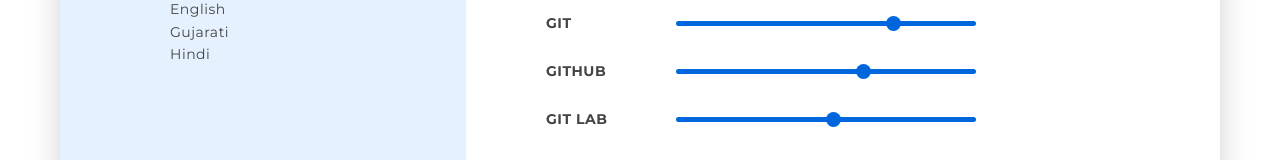
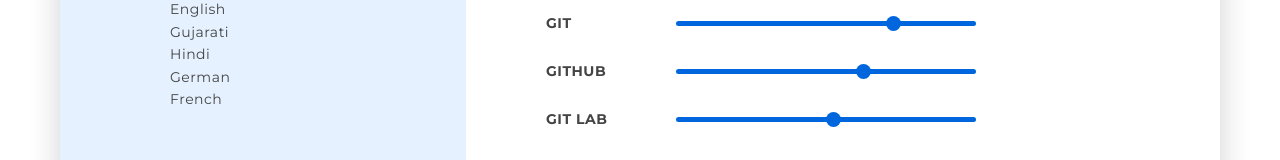
Before and after one commit to ibrijeshsoni/resume, a plain HTML site: page index.html in a window 1280 px wide. Shown: the part 1873-2033 px from the top of the page. Drawn offline with Linux system fonts and the light colour scheme.

Commit message:
finalize the stuff for language

```diff
--- a/index.html
+++ b/index.html
@@ -169,8 +169,8 @@
             <p>English</p>
             <p>Gujarati</p>
             <p>Hindi</p>
-            <!-- <p>German</p>
-            <p>French</p> -->
+            <p>German</p>
+            <p>French</p>
           </div>
         </div>
       </div>
```
Also changed, not shown: 1 other file.
